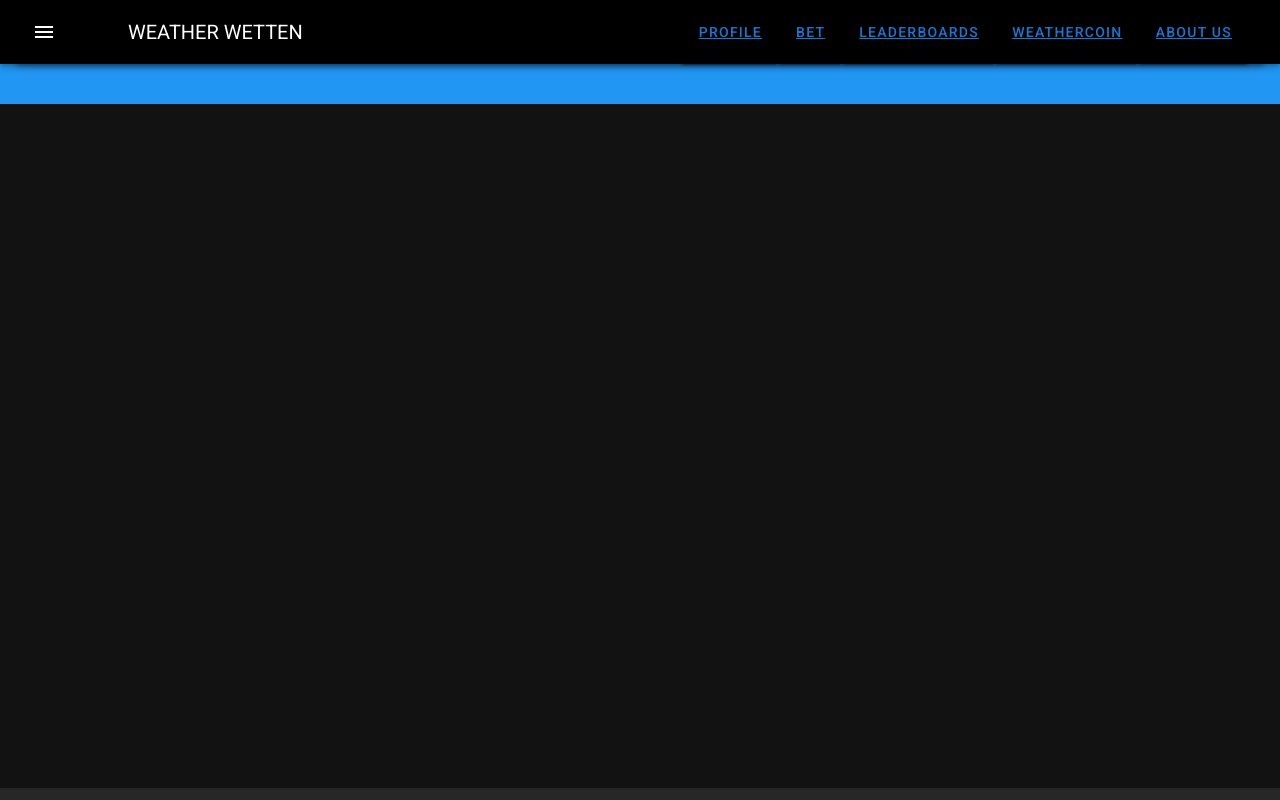
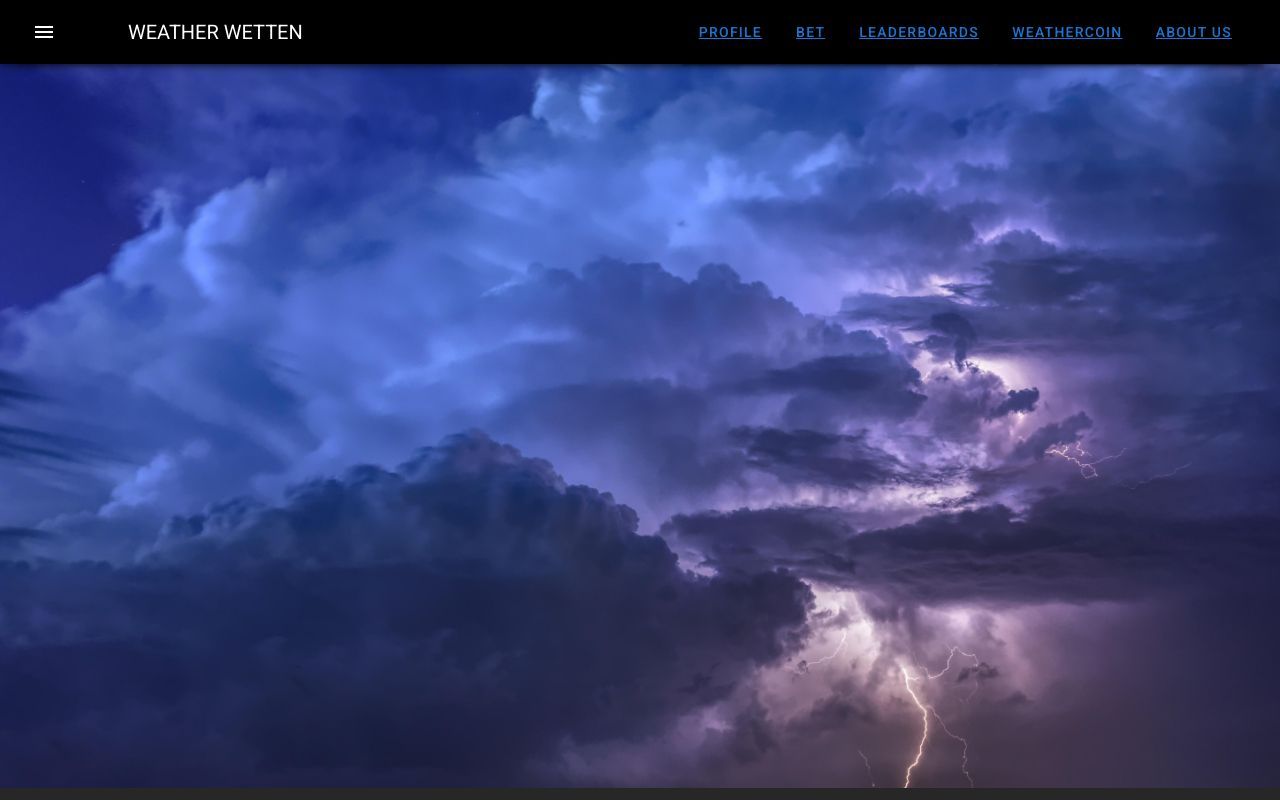
Before and after one commit to 0xProtocol/weatherwetten.nuxt, a Nuxt app: page / in a window 1280 px wide. Shown: the top 800 px of the page. Built offline with nearby package versions, Linux system fonts and the light colour scheme.

Commit message:
added hero section img

```diff
--- a/components/NavBar.vue
+++ b/components/NavBar.vue
@@ -60,18 +60,15 @@
     </v-navigation-drawer>
 
     <v-main color="white">
-      <v-card    class="d-flex flex-row mb-6"
-                 color="blue"
-                 flat
-                 tile>
-      <v-img max-height="100" max-width="100" :src="require('../assets/img/icon.png')"></v-img>
-      <v-img max-height="100" max-width="100" :src="require('../assets/img/icon.png')"></v-img>
-      <v-img max-height="100" max-width="100" :src="require('../assets/img/icon.png')"></v-img>
-      <v-img max-height="100" max-width="100" :src="require('../assets/img/icon.png')"></v-img>
-      <v-img max-height="100" max-width="100" :src="require('../assets/img/icon.png')"></v-img>
-      <v-img max-height="100" max-width="100" :src="require('../assets/img/icon.png')"></v-img>
-      <v-img max-height="100" max-width="100" :src="require('../assets/img/icon.png')"></v-img>
-      </v-card>
+      <span class="hero"></span>
+            <!-- <iframe
+              width="560"
+              height="315"
+              :src="require('../assets/img/video.mp4')"
+              frameborder="0"
+              allow="accelerometer; autoplay; encrypted-media; gyroscope; picture-in-picture"
+              allowfullscreen
+            ></iframe> -->
     </v-main>
 
     <v-footer app>
@@ -99,7 +96,14 @@ export default {
 </script>
 
 <style>
-.v-navigation-drawer {
-  z-index: 999999 !important;
+.hero {
+  background: url('../assets/img/hero.jpg');
+  background-size: cover;
+  width: 100%;
+  height: 100%;
+  position: absolute;
+  top: 0;
+  left: 0;
+  transform: scale(1.03); /*to scale img right to main element (not really a good way but working)*/
 }
 </style>
```
Also changed, not shown: assets/img/hero.jpg (added), 1 other file (tests, documents, lock files or other folders).
